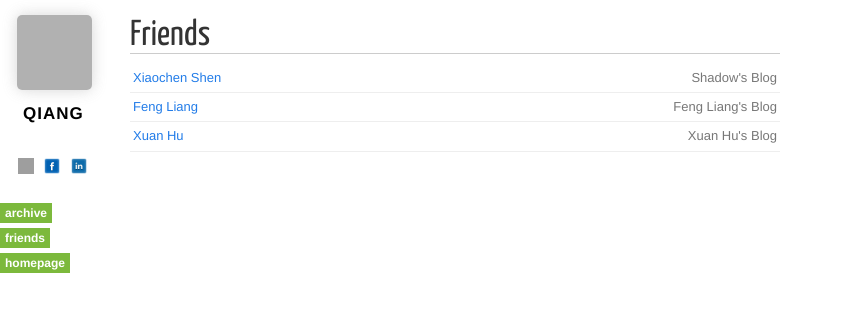
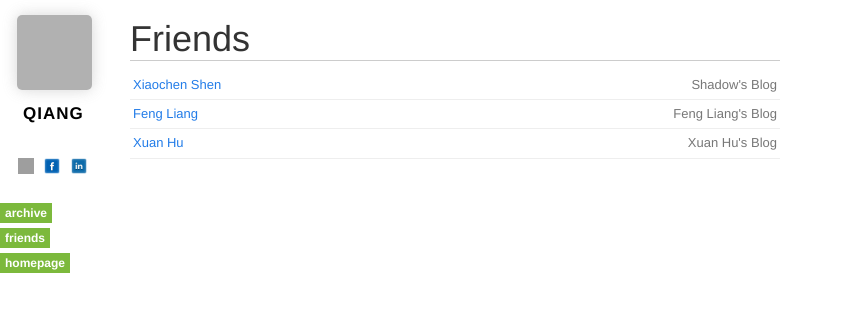
Before and after one commit to qiangrw/qiangrw.github.com, a Jekyll site: the page built from friends.html, in a window 1280 px wide. Shown: the top 312 px of the page, without its empty margins (0-843 px from the left). Built offline with Jekyll 4.4.1, drawn with Linux system fonts in a browser that asks for light colours; nearby versions of some CDN libraries; some web fonts are replaced; Markdown is read by kramdown in place of the engine named in the settings; grey boxes are pictures that could not be loaded.

Commit message:
use local instead of google font

```diff
--- a/_layouts/default.html
+++ b/_layouts/default.html
@@ -11,17 +11,12 @@
   <link rel="stylesheet" href="/css/plugins/pygments.css" type="text/css" />
   <link media="only screen and (max-device-width: 480px)" href="/css/compiled/iphone.css" type="text/css" rel="stylesheet" />
   <link media="only screen and (device-width: 768px)" href="/css/compiled/iphone.css" type="text/css" rel="stylesheet" />
-  <link href='http://fonts.googleapis.com/css?family=Yanone+Kaffeesatz' rel='stylesheet' type='text/css'>
+  <link href='/css/compiled/fontface.css' rel='stylesheet' type='text/css'>
   <link rel="icon" href="/images/favicon.ico">
   <link rel="apple-touch-icon" href="/logo.jpg" />
   <script type="text/javascript" src="http://libs.baidu.com/jquery/1.4.1/jquery.min.js"></script>
   <script type="text/javascript" src="/js/compiled/application.js"></script>
-  <script type="text/javascript">
-    $(document).ready(function() {
-      {{ page.script }}
-    });
-  </script>
-
+  <script type="text/javascript"> $(document).ready(function() { {{ page.script }} }); </script>
 </head>
 
 <body>
--- /dev/null
+++ b/css/compiled/fontface.css
@@ -0,0 +1,6 @@
+@font-face {
+    font-family: 'Yanone Kaffeesatz';
+    font-style: normal;
+    font-weight: 400;
+    src: local('Yanone Kaffeesatz Regular'), local('YanoneKaffeesatz-Regular'), url(http://fonts.gstatic.com/s/yanonekaffeesatz/v7/YDAoLskQQ5MOAgvHUQCcLbvy90DtE_Pg_qiF9bHvTzw.ttf) format('truetype');
+}
```
